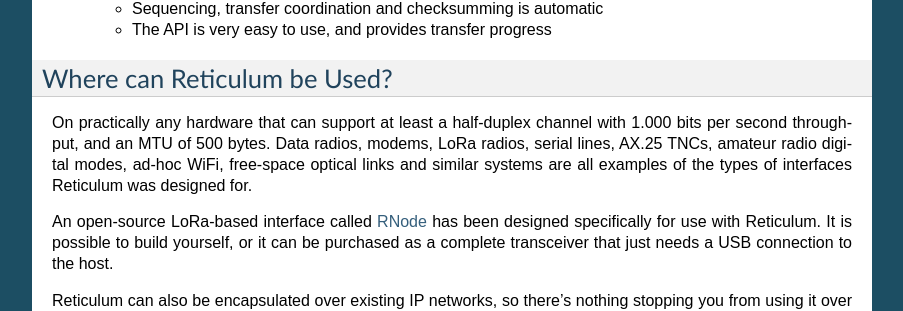
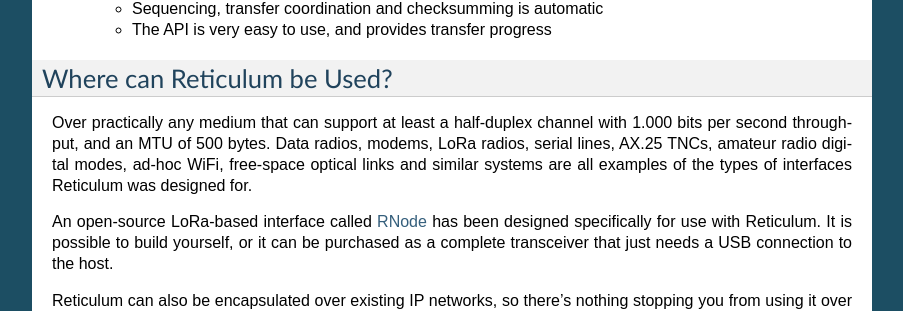
Before and after one commit to markqvist/Reticulum, a Sphinx documentation site: the page built from docs/source/whatis.rst, in a window 1280 px wide. Shown: the part 989-1300 px from the top of the page, without its empty margins (198-1101 px from the left). Built offline with Sphinx 7.4.7, drawn with Linux system fonts in a browser that asks for light colours.

Commit message:
Updated docs

```diff
--- a/docs/source/whatis.rst
+++ b/docs/source/whatis.rst
@@ -54,7 +54,7 @@
 
 Where can Reticulum be Used?
 ============================
-On practically any hardware that can support at least a half-duplex channel
+Over practically any medium that can support at least a half-duplex channel
 with 1.000 bits per second throughput, and an MTU of 500 bytes. Data radios,
 modems, LoRa radios, serial lines, AX.25 TNCs, amateur radio digital modes,
 ad-hoc WiFi, free-space optical links and similar systems are all examples
```
Also changed, not shown: README.md (+1 -1 lines).
